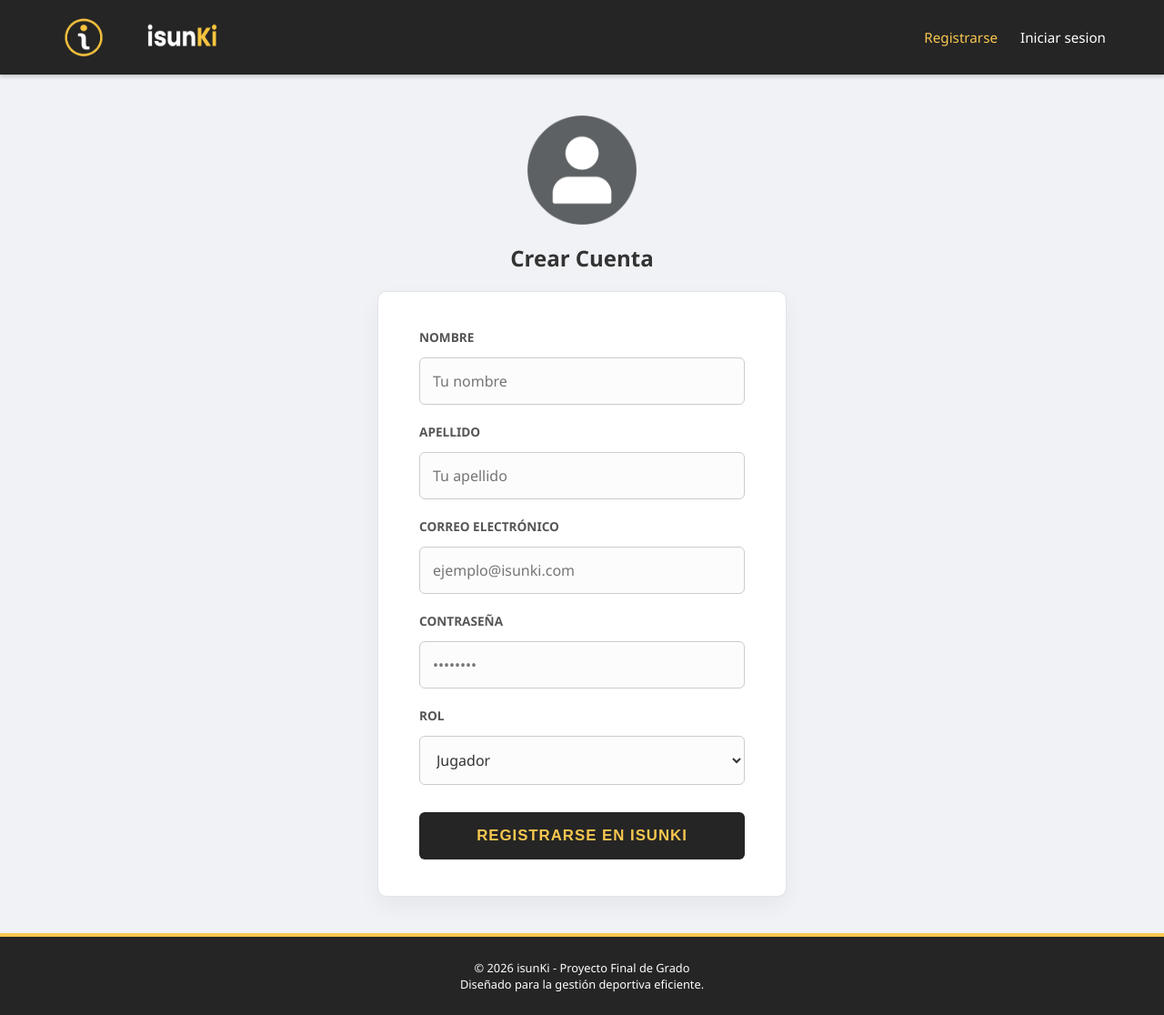
After one commit to Monzoon05/ProyectoFinalAner, a PHP site: page /vista/registro.php in a window 1280 px wide. The commit adds this page. Shown: the whole page at 91% size. Run offline with PHP 8.4, Linux system fonts and the light colour scheme.

Commit message:
Login y registro completos con validaciones

```diff
--- a/css/estilos.css
+++ b/css/estilos.css
@@ -1,18 +1,14 @@
-/*Paleta de colores {
-    Amarillo: #F9C74F;
-    Negro grafito: #252525;
-    Gris muy claro para fondo: #F8F9FA;
-    blanco: #FFFFFF;
-    color texto: #333333;
-}
-*/
-
+/* ==========================================================================
+   1. RESET Y BASE
+   ========================================================================== */
 * {
     margin: 0;
     padding: 0;
     box-sizing: border-box;
-}body {
-    font-family: 'Segoe UI', Tahoma, Geneva, Verdana, sans-serif;
+}
+
+body {
+    font-family: 'Segoe UI', Roboto, Helvetica, Arial, sans-serif;
     background-color: #F0F2F5;
     color: #333333;
 }
@@ -23,42 +19,146 @@
     min-height: 100vh;
 }
 
+/* ==========================================================================
+   2. CABECERA
+   ========================================================================== */
 .cabezera {
     background-color: #252525;
     display: flex;
     justify-content: space-between;
     align-items: center;
     padding: 1rem 5%;
+    box-shadow: 0 2px 5px rgba(0,0,0,0.2);
 }
 
+.contenedorLogo {
+    display: flex;
+    align-items: center;
+    gap: 15px;
+}
 
+.contenedorLogo a {
+    display: flex;
+    align-items: center;
+}
 
 .navegador ul {
     display: flex;
     list-style: none;
-    gap: 20px;
+    gap: 25px;
 }
 
-.navegador a {
-    color: #FFFFFF; /* Blanco */
+.navegador ul li a {
+    color: #FFFFFF;
     text-decoration: none;
     font-weight: 500;
+    font-size: 0.95rem;
 }
 
 .navegador a:hover {
-    color: #F9C74F; /* Amarillo al pasar el ratón */
+    color: #F9C74F;
 }
 
+/* ==========================================================================
+   3. CONTENIDO CENTRAL (LOGIN Y REGISTRO)
+   ========================================================================== */
 .content {
     flex: 1;
-    padding: 2rem 5%;
+    display: flex;
+    flex-direction: column;
+    align-items: center;
+    justify-content: center;
+    padding: 40px 20px;
 }
 
+.contenedorImagen {
+    margin-top: 5px;
+    margin-bottom: 10px;
+}
+
+.titulo {
+    margin-top: 5px;
+    margin-bottom: 20px;
+}
+
+.contenedorForm {
+    background-color: #FFFFFF;
+    width: 100%;
+    max-width: 450px;
+    padding: 40px 45px;
+    border-radius: 10px;
+    border: 1px solid #e1e4e8;
+    box-shadow: 0 10px 25px rgba(0,0,0,0.05);
+}
+
+.contenedorForm form {
+    display: flex;
+    flex-direction: column;
+}
+
+.contenedorForm label {
+    font-size: 0.85rem;
+    font-weight: 700;
+    margin-bottom: 8px;
+    color: #555;
+    text-transform: uppercase;
+}
+
+.contenedorForm input,
+.contenedorForm select {
+    width: 100%;
+    padding: 14px;
+    margin-bottom: 20px;
+    margin-top: 5px;
+    border: 1px solid #ccc;
+    border-radius: 6px;
+    font-size: 1rem;
+    background-color: #fcfcfc;
+    font-family: inherit;
+    color: #333333;
+}
+
+.contenedorForm select {
+    cursor: pointer;
+    background-color: #fcfcfc;
+    padding-right: 20px;
+    box-sizing: border-box;
+}
+
+.contenedorForm input:focus,
+.contenedorForm select:focus {
+    outline: none;
+    border-color: #F9C74F;
+    box-shadow: 0 0 0 2px rgba(249, 199, 79, 0.2);
+}
+
+.contenedorForm button {
+    background-color: #252525;
+    color: #F9C74F;
+    padding: 16px;
+    border: none;
+    border-radius: 6px;
+    font-weight: bold;
+    font-size: 1.05rem;
+    cursor: pointer;
+    margin-top: 10px;
+    text-transform: uppercase;
+    letter-spacing: 1px;
+}
+
+.contenedorForm button:hover {
+    background-color: #F9C74F;
+    color: #252525;
+}
+
+/* ==========================================================================
+   4. FOOTER
+   ========================================================================== */
 .main-footer {
     background-color: #252525;
     color: #FFFFFF;
     text-align: center;
-    padding: 20px;
+    padding: 25px;
     font-size: 0.8rem;
-    border-top: 2px solid #F9C74F;
+    border-top: 4px solid #F9C74F;
 }
--- /dev/null
+++ b/vista/registro.php
@@ -0,0 +1,69 @@
+<!DOCTYPE html>
+<html lang="es">
+<head>
+    <meta charset="UTF-8">
+    <meta name="viewport" content="width=device-width, initial-scale=1.0">
+    <title>isunKi - Registro de Usuarios</title>
+    <link rel="stylesheet" href="../css/estilos.css">
+</head>
+<body>
+    <div class="contenedorPrincipal">
+        <header class="cabezera">
+            <div class="contenedorLogo">
+                <div class="logo-circular"><a href="../index.php"><img src="../img/logoPequeño.png" width="56" height="50"></a></div>
+                <div class="logo-escrito"><a href="../index.php"><img src="../img/logoTexto.png" width="130" height="40"></a></div>
+            </div>
+
+            <nav class="navegador">
+                <ul>
+                    <li><a href="registro.php" class="registro" style="color:#F9C74F;">Registrarse</a></li>
+                    <li><a href="login.php">Iniciar sesion</a></li>
+                </ul>
+            </nav>
+        </header>
+
+        <main class="content">
+            <div class="contenedorImagen">
+                <img src="../img/perfil.png" width="120">
+            </div>
+            <h2 class="titulo">Crear Cuenta</h2>
+            <div class="contenedorForm">
+                <form action="../controlador/validarRegistro.php" method="POST">
+
+                    <?php
+                        if(isset($_GET['error'])){
+                            echo "<p style='color: red; margin-bottom: 15px; font-weight: bold; text-align: center;'>" . htmlspecialchars($_GET['error']) . "</p>";
+                        }
+                    ?>
+
+                    <label for="nombre">Nombre</label>
+                    <input type="text" name="nombre" id="nombre" placeholder="Tu nombre">
+
+                    <label for="apellido">Apellido</label>
+                    <input type="text" name="apellido" id="apellido" placeholder="Tu apellido">
+
+                    <label for="correo">Correo electrónico</label>
+                    <input type="text" name="correo" id="correo" placeholder="ejemplo@isunki.com">
+
+                    <label for="contraseña">Contraseña</label>
+                    <input type="password" name="contraseña" id="contraseña" placeholder="••••••••">
+
+                    <label for="rol">Rol</label>
+                    <select name="rol" id="rol">
+                        <option value="jugador">Jugador</option>
+                        <option value="multero">Multero</option>
+                    </select>
+
+                    <button type="submit">Registrarse en IsunKi</button>
+                </form>
+            </div>
+        </main>
+
+        <footer class="main-footer">
+            <p>&copy; 2026 isunKi - Proyecto Final de Grado</p>
+            <p>Diseñado para la gestión deportiva eficiente.</p>
+        </footer>
+
+    </div>
+</body>
+</html>
```
Also changed, not shown: controlador/validarLogin.php (added, +53 -0 lines), controlador/validarRegistro.php (added, +50 -0 lines), index.php (+14 -4 lines), modelo/conexion.php (added, +14 -0 lines), vista/indexM.php (added, +56 -0 lines), vista/login.php (added, +56 -0 lines), controlador/validarMulta.php (added), img/perfil.png (added), vista/crearMulta.php (added).
